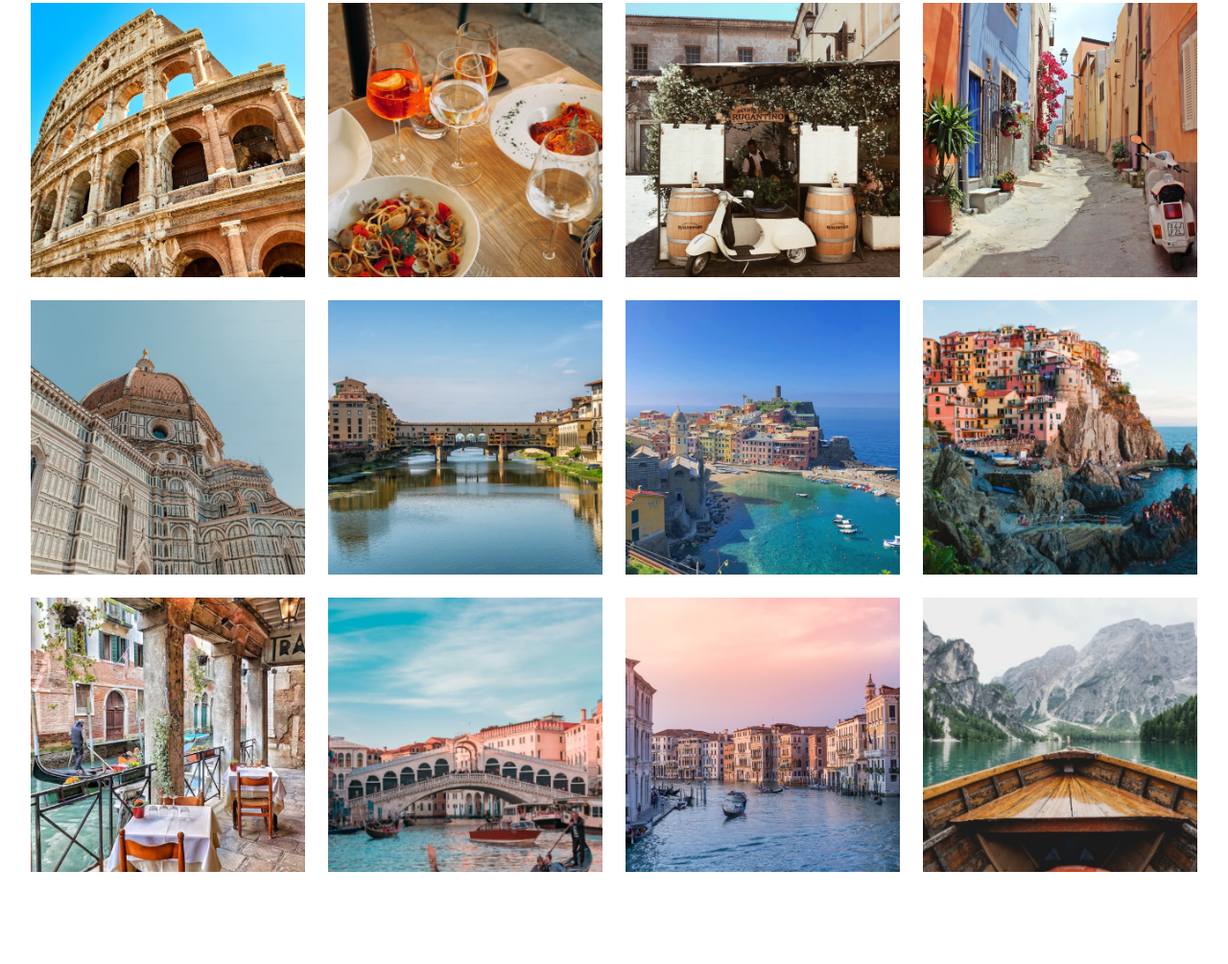
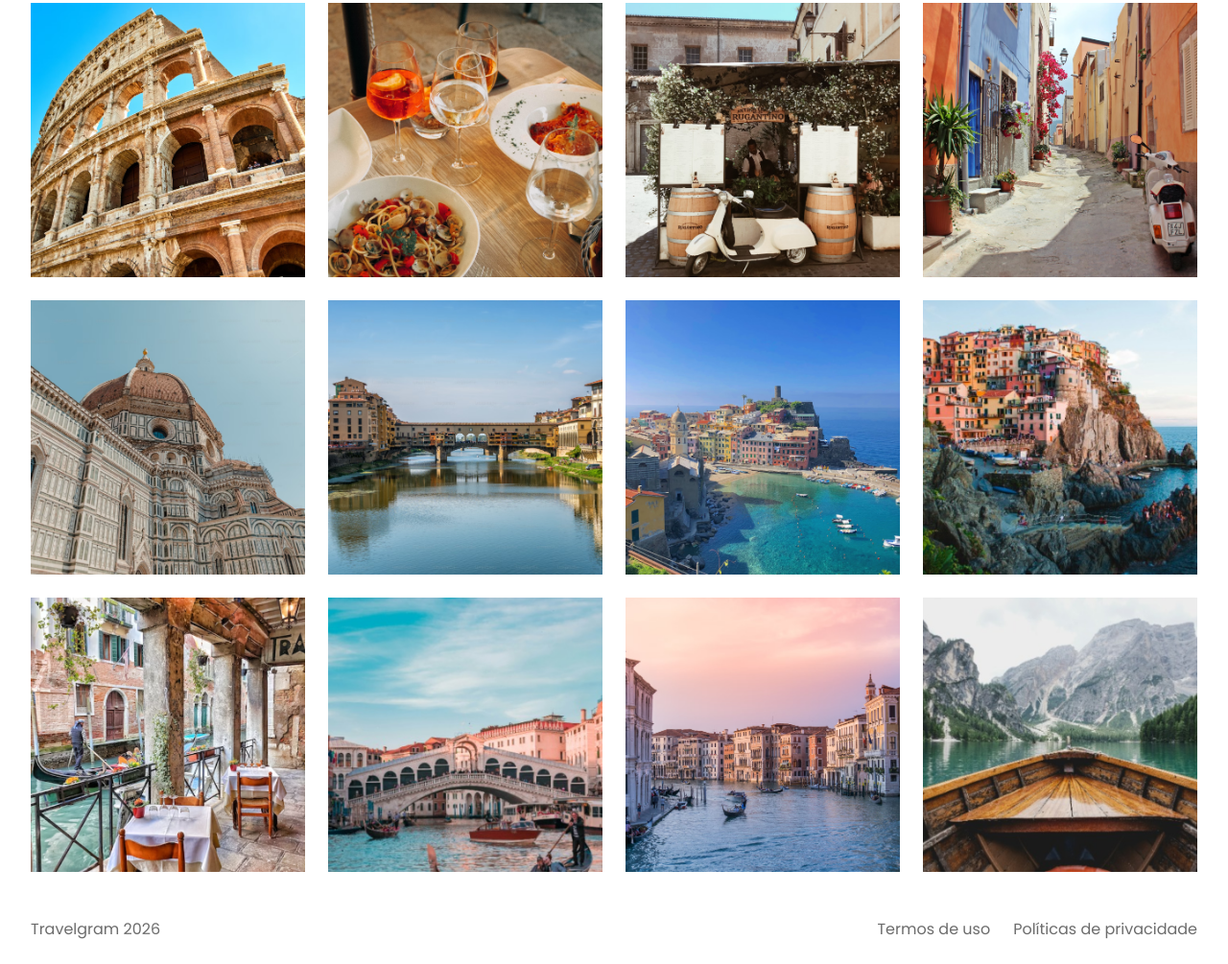
Before and after one commit to dilmar-6/projeto_travelgram, a plain HTML site: page index.html in a window 1280 px wide. Shown: the part 357-1362 px from the top of the page at 96% size. Before the commit the page ends 1290 px from the top, so only its background shows below. Drawn offline with Linux system fonts and the light colour scheme.

Commit message:
done footer

```diff
--- a/index.html
+++ b/index.html
@@ -44,10 +44,10 @@
             <h1>Isabela Torres</h1>
             <p>Amante de viagens, cultura e gastronomia. 🌍✈️ <br>
               Aqui compartilho as histórias registradas em cada clique, explorando cantinhos fascinantes do nosso planeta a partir da movimentada cidade de São Paulo. 🏙️📸</p>
-            </div>
           </div>
+        </div>
 
-          <div class="container-flex">
+        <div class="container-flex">
           <ul id="info">
             <li>
               <img src="/assents/icons/MapPin.svg" alt="icone de location">
@@ -62,7 +62,7 @@
               <span>240 fotos</span>
             </li>
           </ul>
-          </div>
+        </div>
       </div>
     </header>
   </div>
@@ -80,6 +80,12 @@
     <img src="/assents/images/Image 22.png" alt="foto de paisagem lago italiano por do sol">
     <img src="/assents/images/Image 23.png" alt="vista de montanhas dentro de um barco">
   </main>
+
+  <footer class="container">
+    <span>Travelgram 2026</span>
+    <span>Termos de uso</span>
+    <span>Políticas de privacidade</span>
+  </footer>
 </body>
 
 </html>
--- /dev/null
+++ b/styles/footer.css
@@ -0,0 +1,10 @@
+footer {
+  display: flex;
+  align-items: center;
+  gap: 24px;
+  padding-block: 24px;
+}
+
+footer span:first-child {
+margin-right: auto;
+}
--- a/styles/index.css
+++ b/styles/index.css
@@ -2,3 +2,4 @@
 @import url(nav.css);
 @import url(header.css);
 @import url(main.css);
+@import url(footer.css);
```
